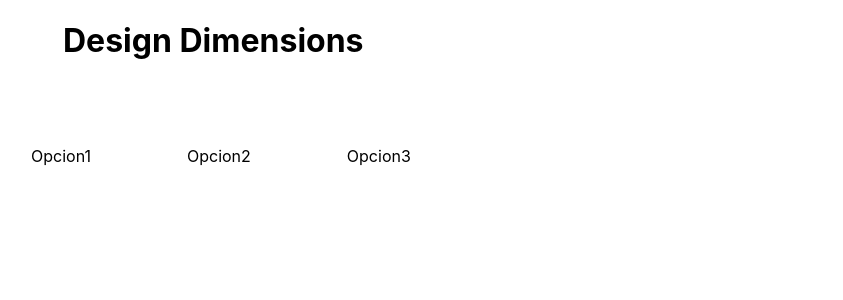
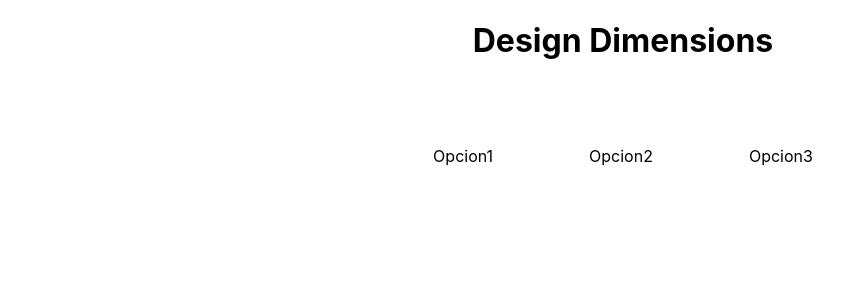
Before and after one commit to whatdfacu/clase-14220, a React (Create React App) app: page / in a window 1280 px wide. Shown: the top 300 px of the page, without its empty margins (17-860 px from the left). Built offline with nearby package versions, Linux system fonts and the light colour scheme.

Commit message:
correcciones de estilo (flex en h1)

```diff
--- a/src/App.css
+++ b/src/App.css
@@ -1,10 +1,14 @@
 .main-nav{
-  list-style: none;
   display:flex;
+  justify-content: center;
+  align-items: center;
   flex-direction: row;
 }
 h1{
-  padding: 0px 80px;
+  display:flex;
+  justify-content: center;
+  align-items: center;
+  flex-direction: row;
 }
 p{
   padding: 3rem;
```
